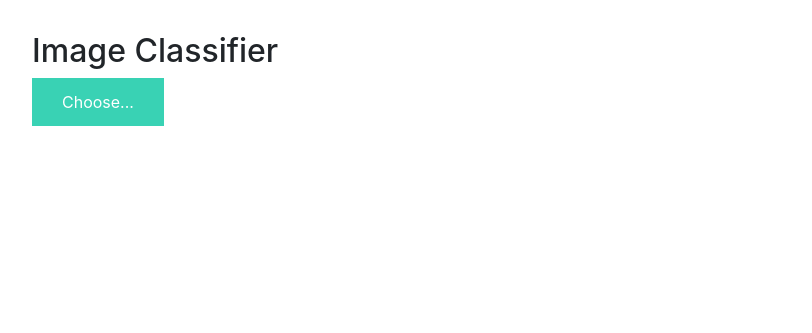
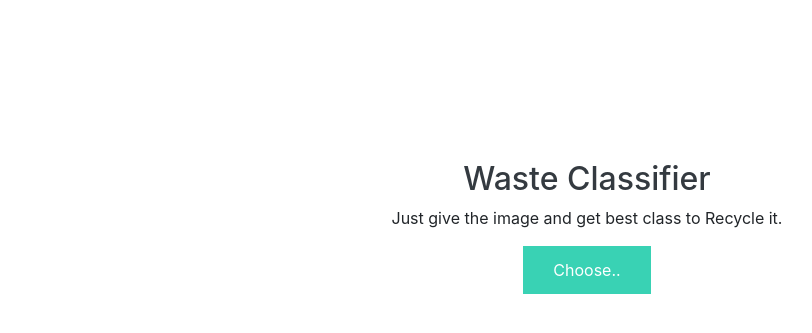
Before and after one commit to divy08r/waste-classification, a Flask app: page / in a window 1280 px wide. Shown: the part 56-389 px from the top of the page, without its empty margins (53-865 px from the left). Run offline with Flask 3, Linux system fonts and the light colour scheme; some libraries are stand-ins or nearby versions.

Commit message:
Update index.html

```diff
--- a/templates/index.html
+++ b/templates/index.html
@@ -1,14 +1,14 @@
 {% extends "base.html" %} {% block content %}
-
-<h2>Image Classifier</h2>
-
-<div>
+<div style="display: flex; flex-direction: column; justify-content: center; align-items: center;">
+    <h2 class="font-weight-medium text-dark" style="margin-top: 8rem;">Waste Classifier</h2>
+    <p>Just give the image and get best class to Recycle it.</p>
+</div>
+<div style="display: flex; flex-direction: column; justify-content: center; align-items: center;">
     <form id="upload-file" method="post" enctype="multipart/form-data">
         <label for="imageUpload" class="upload-label">
-            Choose...
+            Choose..
         </label>
-        <!-- <input type="file" name="file" id="imageUpload" accept=".png, .jpg, .jpeg"> -->
-<!--         <input type="file" name="file" id="imageUpload" accept="image/*" capture="environment"> -->
+        <input type="file" name="file" id="imageUpload" accept=".png, .jpg, .jpeg">
         <input type="file" name="file" id="imageUpload" accept="image/*, .png, .jpeg, .jpg" capture="environment">
     </form>
 
@@ -18,7 +18,7 @@
             </div>
         </div>
         <div>
-            <button type="button" class="btn btn-primary btn-lg " id="btn-predict">Predict!</button>
+            <button type="button" class="btn btn-success btn-lg " id="btn-predict">Predict!</button>
         </div>
     </div>
 
```
